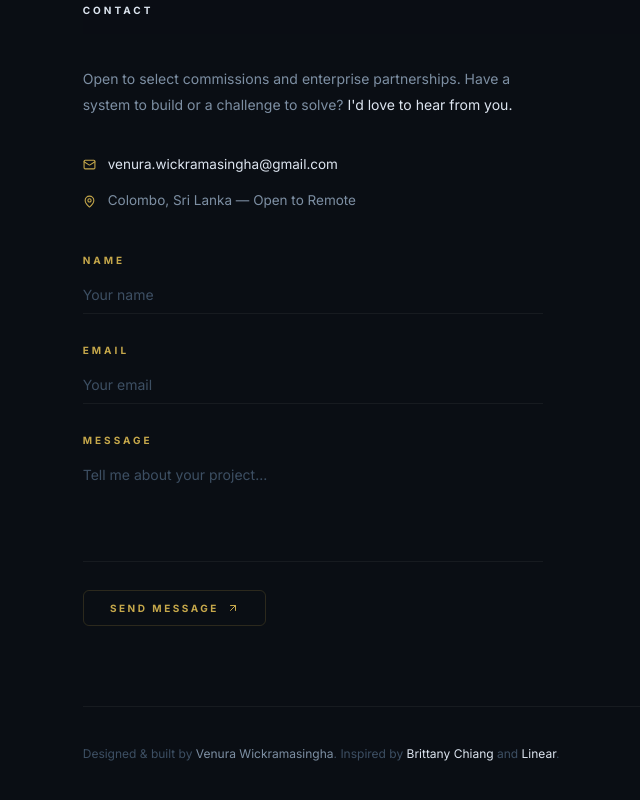
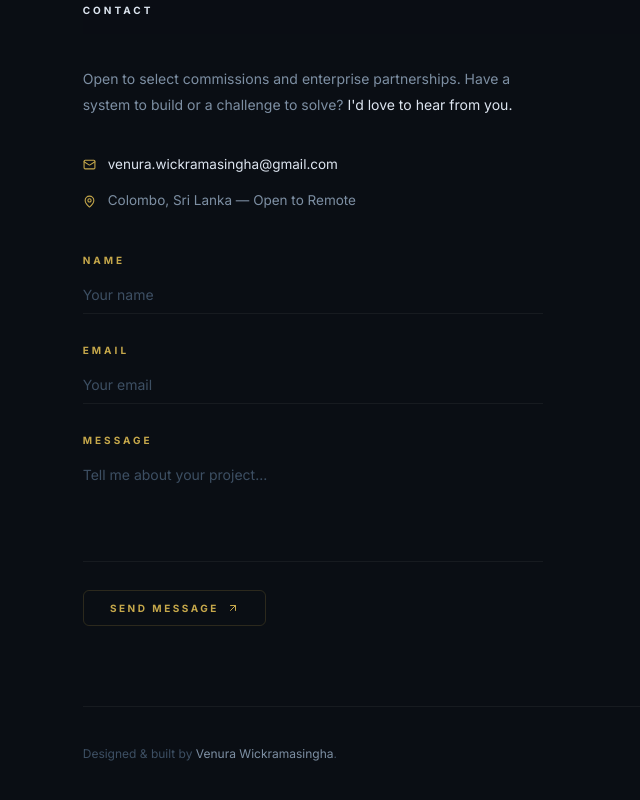
Before and after one commit to Venura2003/My_portfolly, a React (Vite) app: page / in a window 1280 px wide. Shown: the part 3383-4183 px from the top of the page, without its empty margins (476-1116 px from the left). Built offline with nearby package versions, Linux system fonts and the light colour scheme.

Commit message:
Remove design credit names from footer

```diff
--- a/src/App.jsx
+++ b/src/App.jsx
@@ -801,14 +801,6 @@ export default function App() {
             <p style={{ fontSize: '12px', color: 'var(--text-lo)', lineHeight: 1.8 }}>
               Designed & built by{' '}
               <span style={{ color: 'var(--text-md)' }}>Venura Wickramasingha</span>.
-              {' '}Inspired by{' '}
-              <a href="https://brittanychiang.com" target="_blank" rel="noreferrer" className="gold-link" style={{ fontSize: '12px' }}>
-                Brittany Chiang
-              </a>
-              {' '}and{' '}
-              <a href="https://linear.app" target="_blank" rel="noreferrer" className="gold-link" style={{ fontSize: '12px' }}>
-                Linear
-              </a>.
             </p>
           </footer>
         </main>
```
